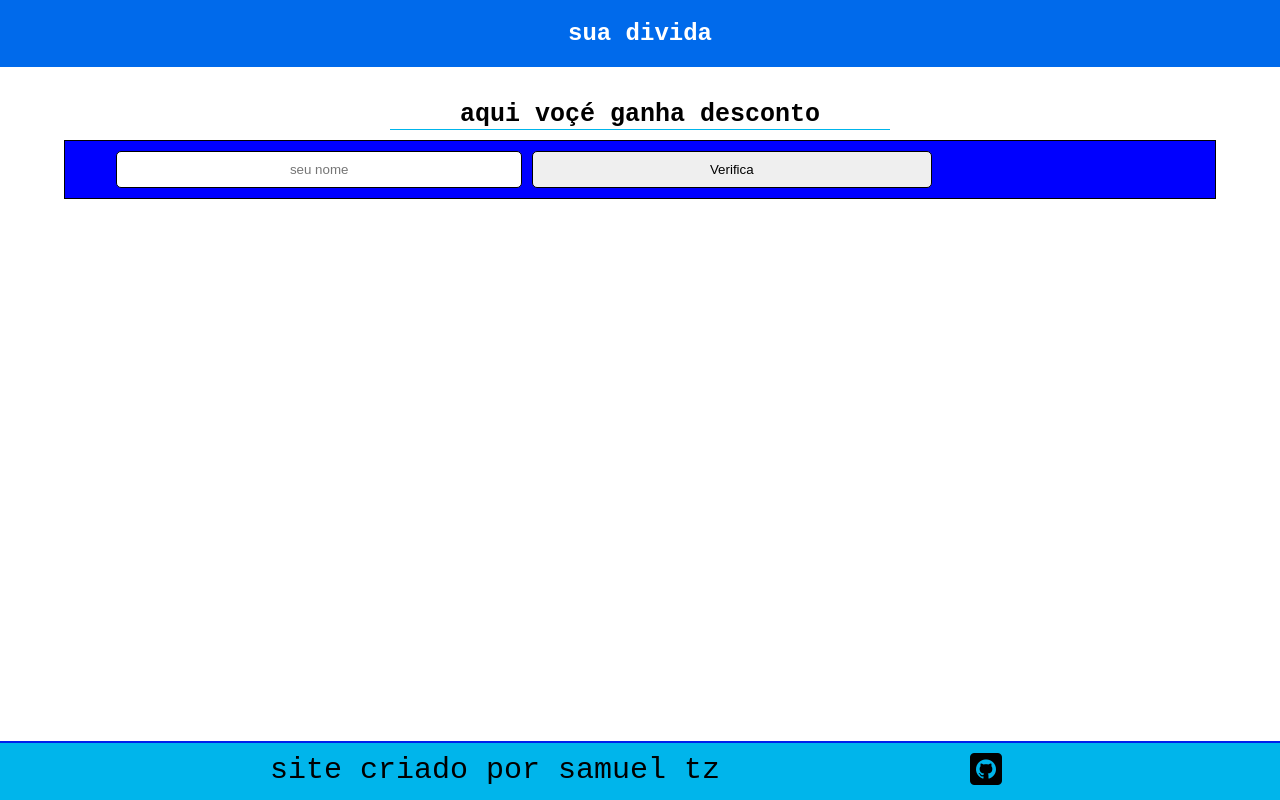
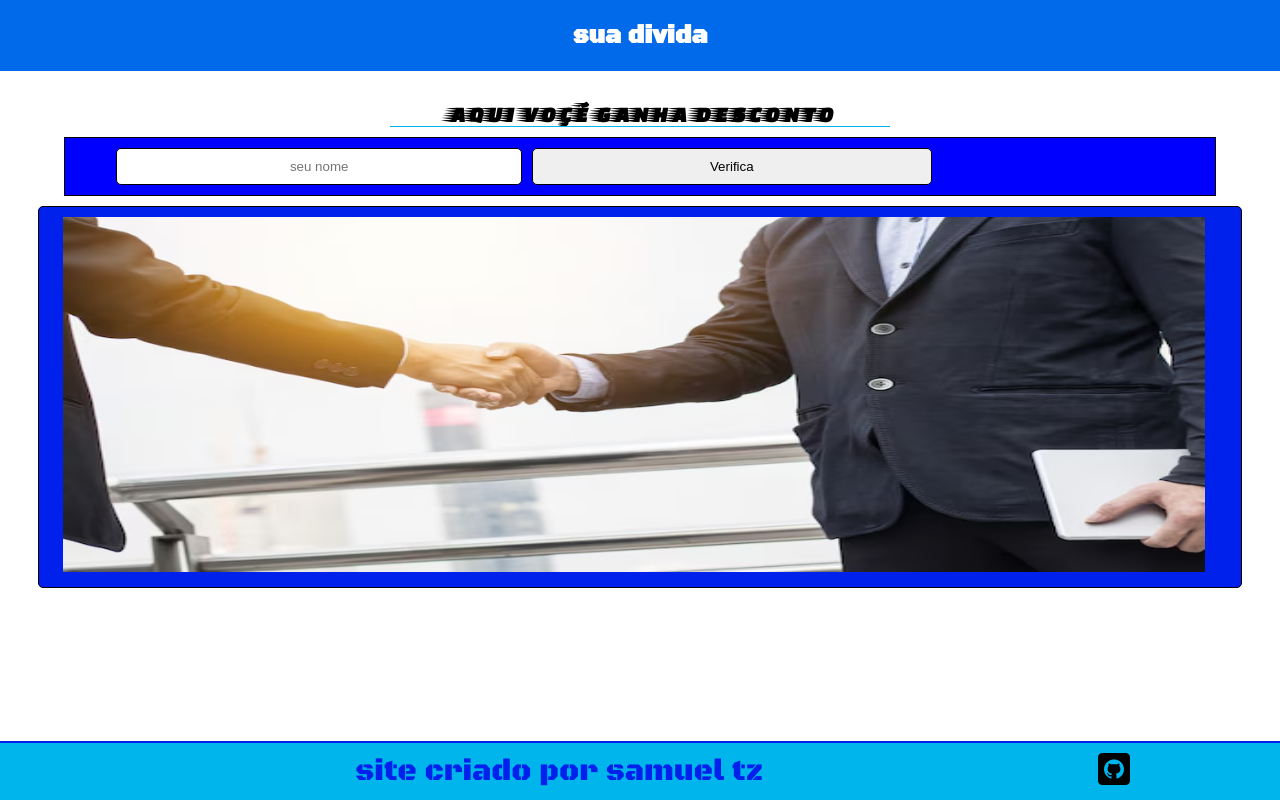
Before and after one commit to Samueltz24/acordo, a plain HTML site: page index.html in a window 1280 px wide. Drawn offline with Linux system fonts and the light colour scheme; a web font is replaced by a local one.

Commit message:
add 12/04/26
ultima atualização do ano , não sei se esse ano atualizo atualizo

```diff
--- a/index.html
+++ b/index.html
@@ -4,7 +4,7 @@
     <meta charset="UTF-8">
     <meta name="viewport" content="width=device-width, initial-scale=1.0">
     <link rel="stylesheet" href="style.css">
-    <title>ola</title>
+    <title>renogociação</title>
 </head>
 <body>
     <nav>
@@ -16,6 +16,12 @@
         <div class="separa">
             <input type="text" class="pont" name="nome" id="nome" placeholder="seu nome">
             <input type="button" class="pont" value="Verifica" onclick="Divida()">
+        </div>
+
+        <div id="imgreno">
+            <div class="quadrado">
+                <img class="sem" src="img/renego.avif" alt="">
+            </div>
         </div>
         <div id="principal">
             <div id="propor">
--- a/main.js
+++ b/main.js
@@ -9,10 +9,11 @@
     let propor = document.getElementById("propor")
     let aparecerr = document.getElementById("aparecerr")
     let principal = document.getElementById("principal")
+    let imgreno = document.getElementById("imgreno")
     let teste = nome.toUpperCase()
     principal.style.display="block"
     aparecerr.style.display="block"
-
+    imgreno.style.display="none"
     if(nome){
         kita.innerHTML=`ola ${teste} voce esta com pedencia que ver uma proposta para paga a divida?`
         kita.style.display="block"
@@ -68,6 +69,11 @@
                 valores.push(valor)
                proposta.innerHTML+=`${i}x : ${numero} : ${valor.toFixed(2)}<br>`
             }
+            if (numero >= 200000){
+                let sobra = numero - 200000
+                proposta.innerHTML=`voce digito ${numero} sua divida é de 200000 parabens voce quito sua divida e sobro ${sobra}$`
+                escolher.style.display="none"
+            }
         }
         else{
             alert('esse não é o valor minimo')
--- a/style.css
+++ b/style.css
@@ -1,3 +1,10 @@
+
+@import url('https://fonts.googleapis.com/css2?family=Black+Ops+One&family=Oi&display=swap');
+@import url('https://fonts.googleapis.com/css2?family=Black+Ops+One&family=Faster+One&family=Oi&display=swap');
+:root{
+    --font1: "Black Ops One", system-ui;
+    --font2: "Faster One", system-ui;
+}
 :root{
     --cor1: #00EBD6;
     --cor2: #006AEB;
@@ -22,6 +29,10 @@
     width: 100%;
     top: 0;
 }
+nav h1{
+    font-family: var(--font1);
+    font-size: 25px;
+}
 main{
     margin-top: 100px;
     margin-bottom: 60px;
@@ -29,9 +40,10 @@
 h2{
     margin-top: 10px;
     border-bottom: 1px solid var(--cor3);
-    width: 340px;
+    width: 450px;
     margin-left: 20px;
-    font-size: 20px;
+    font-size: 25px;
+    font-family: var(--font2);
 }
 .separa{
     border: 1px solid ;
@@ -162,17 +174,33 @@
     padding: 10px 0;
 }
 .final{
-    flex: 60%;
-    margin-left: 3px;
+    flex: 80%;
+    margin-left: 10px;
+    /*border: 1px solid;*/
 }
 .final01{
     flex: 10%;
+    /*border: 1px solid;*/
 }
 .final p{
-    font-size: 22px;
+    font-size: 23px;
+    font-family: var(--font1);
+    color: var(--cor5);
 }
 main{
     margin-bottom: 80px;
+}
+#imgreno{
+    margin: 10px 3%;
+}
+.sem{
+    width: 99%;
+}
+.quadrado{
+    background: var(--cor5);
+    padding: 10px 2%;
+    border-radius: 5px 5px;
+    border: 1px solid #000;
 }
 @media (min-width: 768px) {
     h2{
@@ -181,6 +209,9 @@
     }
     .final{
         margin-left: 20px;
+    }
+    .sem{
+        height: 355px;
     }
 }
 @media (min-width: 1024px){
@@ -202,4 +233,8 @@
         margin-left: 100px;
         font-size: 25px;
     }
+    .sem{
+        height: 355px;
+    }
+
 }
```
Also changed, not shown: img/renego.avif (added).
